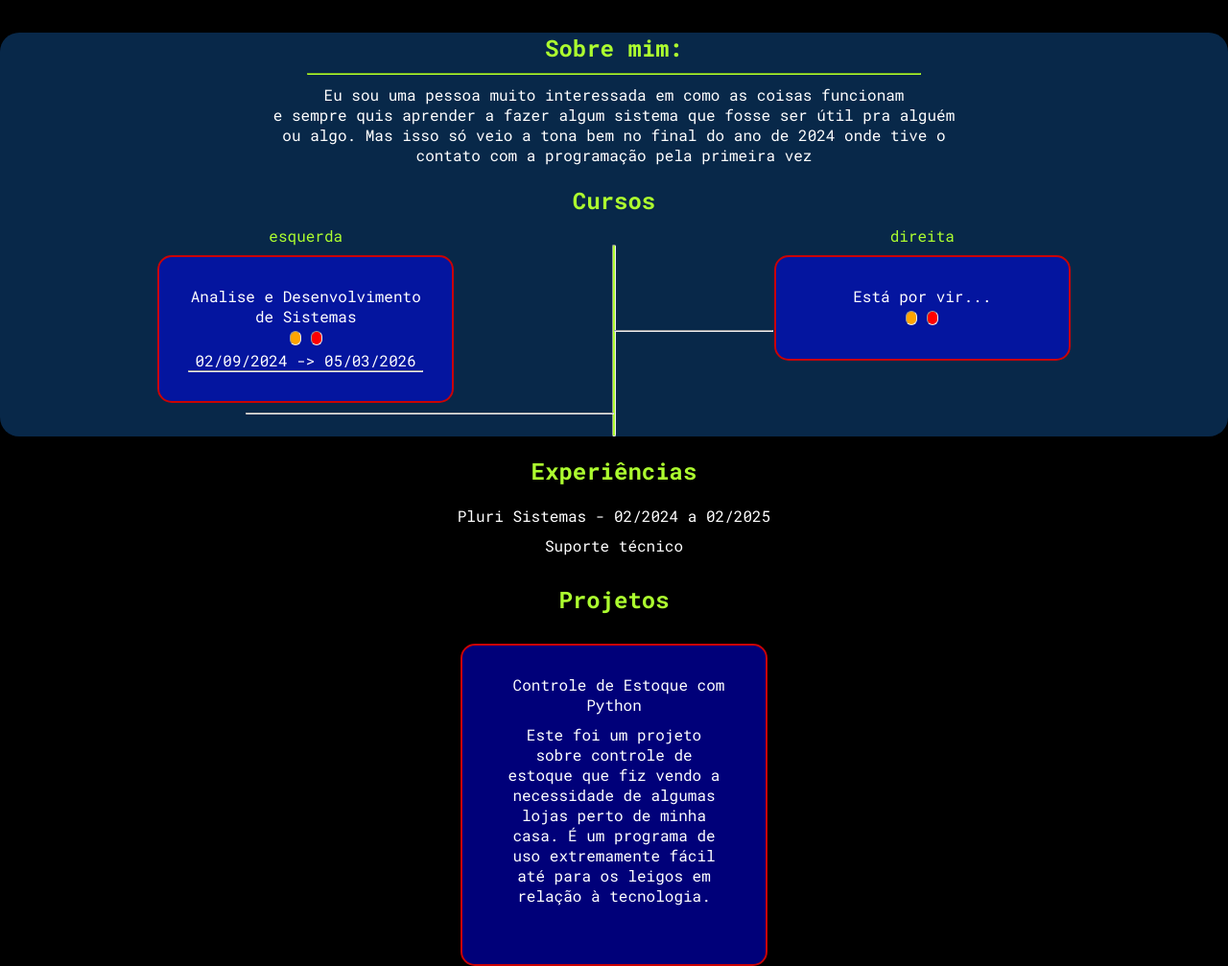
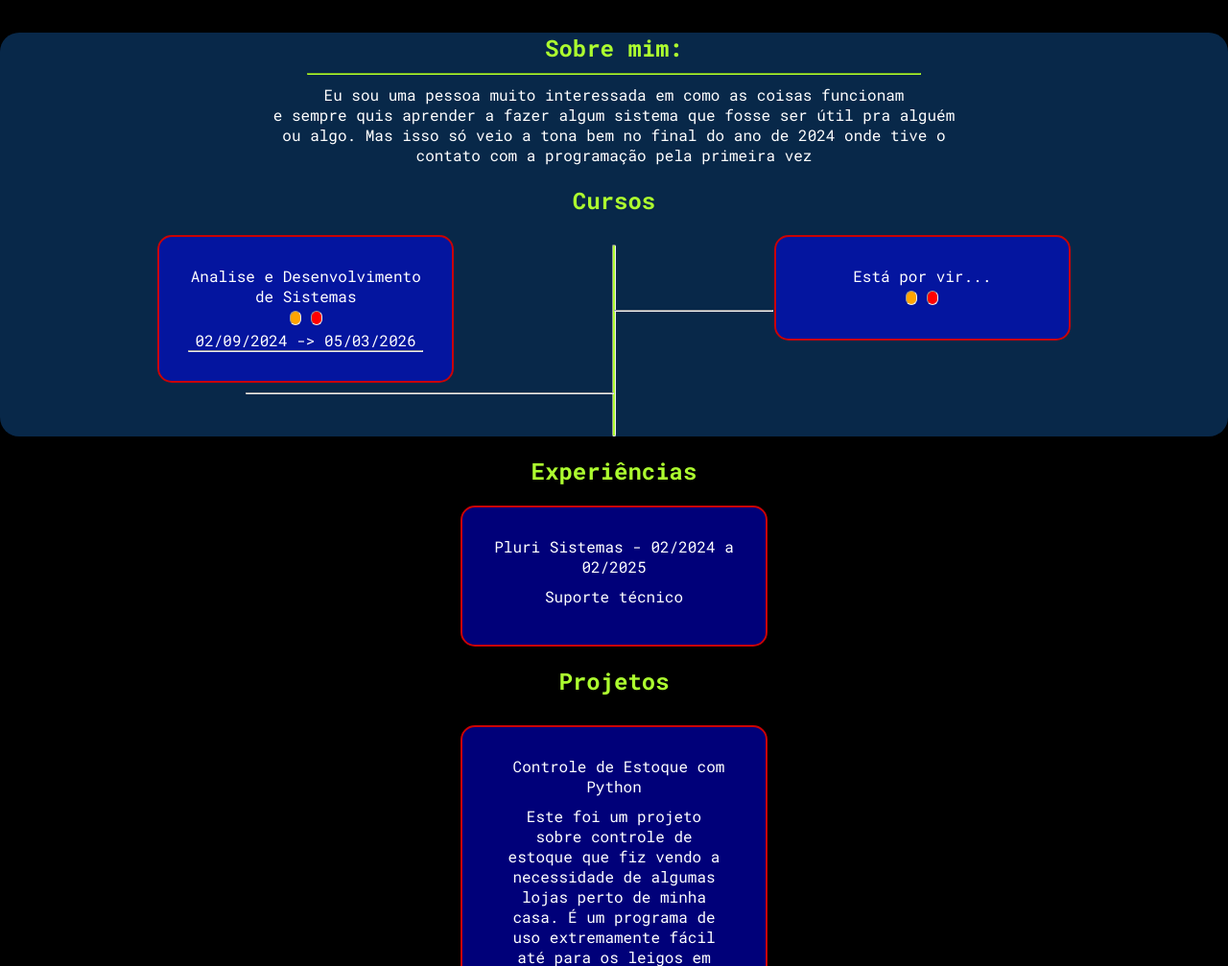
Before and after one commit to Kayky-Eduardo/Estudo-PHP, a PHP site: page / in a window 1280 px wide; the page is wider, and only the part inside the window is pictured. Shown: the part 839-1846 px from the top of that part at 96% size. Run offline with PHP 8.4, Linux system fonts and the light colour scheme.

Commit message:
finalização

```diff
--- a/treino_html/portfólio/estilizacao.css
+++ b/treino_html/portfólio/estilizacao.css
@@ -225,6 +225,12 @@ section.p_parte {
 
 .pluri {
     text-align: center;
+    background-color: rgba(0, 0, 255, 0.473);
+    border: 2px solid #ca0303;
+    border-radius: 15px;
+    padding: 30px;
+    margin: 10px auto;
+    width: 25%;
 }
 
 .experiencia a {
--- a/treino_html/portfólio/index.html
+++ b/treino_html/portfólio/index.html
@@ -75,7 +75,6 @@
                 <h2>Cursos</h2>
                 <div class="cursos">
                     <div class="esquerda">
-                        esquerda
                         <div class="curso1">
                             <p class="p1">Analise e Desenvolvimento de Sistemas</p>
                             <div class="dois_pontos">
@@ -89,7 +88,6 @@
                     </div>
                     <hr class="vertical">
                     <div class="direita">
-                        direita
                         <div class="curso2">
                             <p>Está por vir...</p>
                             <div class="dois_pontos">
@@ -107,8 +105,10 @@
             <div class="experiencia">
                 <div class="pluri">
                     <a target="_blank" href="https://www.linkedin.com/company/pluri-sistemas/posts/?feedView=all">
-                        Pluri Sistemas - 02/2024 a 02/2025</a>
+                        Pluri Sistemas - 02/2024 a 02/2025
                     <p>Suporte técnico</p>
+                    </a>
+
                 </div>
             </div>
         </section>
```
